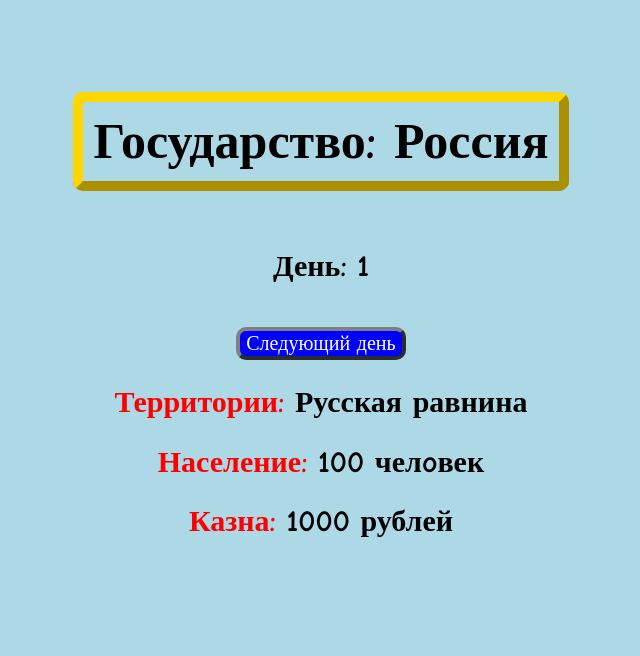
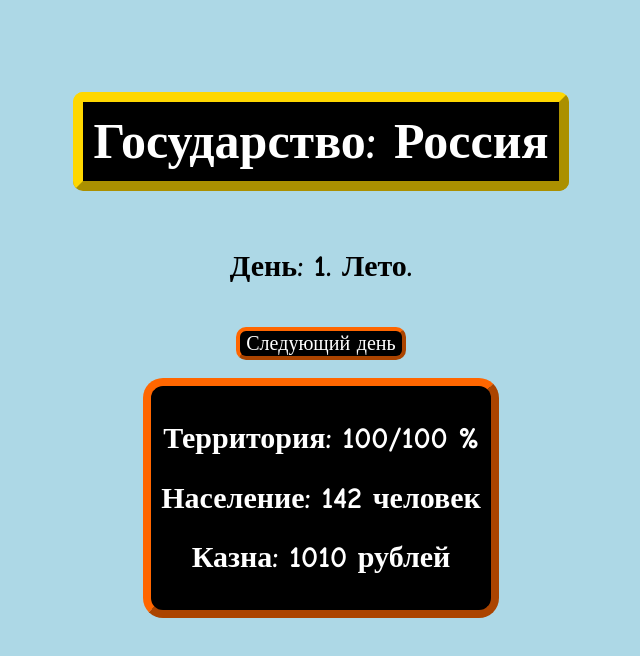
Before and after one commit to deddUndead/deddUndead.github.io, a plain HTML site: page index.html in a window 1280 px wide. Both pictures are taken after a click on the button "Следующий день". Shown: the whole page, without its empty margins (319-959 px from the left). Drawn offline with nearby package versions, Linux system fonts and the light colour scheme.

Commit message:
Add files via upload

```diff
--- a/index.html
+++ b/index.html
@@ -1,6 +1,7 @@
 <head>
 <meta charset="UTF-8">
-<title>ТУПА ПРИКОЛЫ КРУТЫЕ</title>
+<title>SIMULATOR</title>
+<link rel="icon" href="http://lenagold.ru/fon/clipart/d/dom/domik233.jpg">
 <script type="text/javascript" src="http://ajax.googleapis.com/ajax/libs/jquery/1.5/jquery.min.js"></script>
 <script src='https://cdnjs.cloudflare.com/ajax/libs/jquery/2.1.3/jquery.min.js'></script>
 <style>
@@ -15,6 +16,7 @@
     display: inline-block;
     border-style: outset;
     border-color: gray;
+    color: white;
     font-size: 50px;
     padding-left: 10;
     padding-right: 10;
@@ -23,24 +25,37 @@
     border-radius: 10px;
     border-color: gold;
     border-width:10;
+    background-color: black;
   }
   h2{
     font-size: 30px;
   }
 
   input{
-      background-color: blue;
+      background-color: black;
       color: white;
       border-style: outset;
-      border-color: gray;
+      border-color: #ff6600;
       border-width: 4;
       border-radius: 10px;
       font-family: 'Comic Sans MS';
       font-size: 20px
   }
 
-  high{
+  p{
   	color: red;
+  	display:inline-block;
+  }
+
+  .games{
+  		display:inline-block;
+    	background:black;
+    	color:white;
+    	border-style:outset;
+    	border-color:#ff6600;
+    	border-radius:20px;
+    	padding: 10;
+    	border-width:8;
   }
 
 
@@ -53,11 +68,16 @@
 <h1>Государство: Россия</h1><br>
 <h2 id="days">Игра не начата</h2><br>
 
-<input type="button" id="btn" value="Следующий день"/>
+<input type="button" id="btn" value="Следующий день"/><br><br>
 
-<div id="game">
-	<h2 id="ters"><high>Территории:</high> Русская равнина</h2>
+<div class="games" id="game">
+	<h2 id="ters"><high>Территории:</high> 100/100 %</h2>
 	<h2 id="ppl"><high>Население:</high> 100 челoвек</h2>
 	<h2 id="mon"><high>Казна:</high> 1000 рублей</h2>
+</div>
+
+<div class="events" id="event">
+	<h2 id="fire">В стране случился <p>пожар</p></h2>
+</div>
 
 </body>
--- a/script.js
+++ b/script.js
@@ -1,40 +1,75 @@
 $(document).ready(function(){
 	var i = 0;
+	var randomer;
 	var ppl = 100; var mon = 1000;
 	var randomPPL, randomTERS, randomMON;
+	var terra = 100;
 
 	//игровые элементы
 	$("#game").hide();
 	$("#ppl").hide();
 	$("#ters").hide();
-	$("mon").hide();
+	$("#mon").hide();
+	$("#event").hide();
+	$("fire").hide();
 
 	$("#btn").click(function(event){
 
+		$("#event").hide();
+		$("fire").hide();
+
 		//каунтер дней
 		i++;
-		$("#days").text("День: " + i);
+		$("#days").text("День: " + i + ". Лето.");
 
 		//стандартные показатели
 		if (i == 1){
 			$("#game").show();
 			$("#ppl").show();
 			$("#ters").show();
-			$("mon").show();
+			$("#mon").show();
 		}
 
-
 		//первые 20 дней
-		if (i > 1){
+		if (i < 31){
 			randomMON = Math.floor(Math.random() * (100 - 10)) + 10;
 			randomPPL = Math.floor(Math.random() * (50 - 5)) + 5;
+			randomTERS = Math.floor(Math.random() * (3 - 0)) + 0;
 
 			ppl = ppl + randomPPL;
 			mon = mon + randomMON;
 
-			$("#ppl").text("Население: " + ppl);
-			$("#mon").text("Казна: " + mon);
+			$("#ppl").text("Население: " + ppl + " человек");
+			$("#mon").text("Казна: " + mon + " рублей");
+			$("#ters").text("Территория: " + terra + "/100 %")
+
+			//евенты
+			randomer = Math.floor(Math.random() * (100 - 1)) + 1;
+			if(randomer < 10){
+				$("#event").show();
+				$("fire").show();
+
+				ppl = ppl - 150;
+				mon = mon - 450;
+				terra = terra - 10;
+
+				$("#ppl").text("Население: " + ppl + " человек");
+				$("#mon").text("Казна: " + mon + " рублей");
+				$("#ters").text("Территория: " + terra + "/100 %")
+			}
 		}
+
+		//конец
+		if (i >= 31){
+			$("#game").hide();
+			$("#ppl").hide();
+			$("#ters").hide();
+			$("#mon").hide();
+			$("#event").hide();
+			$("fire").hide()
+			$("#days").text("Конец игры");
+		}
+
 	})
 
 });
```
